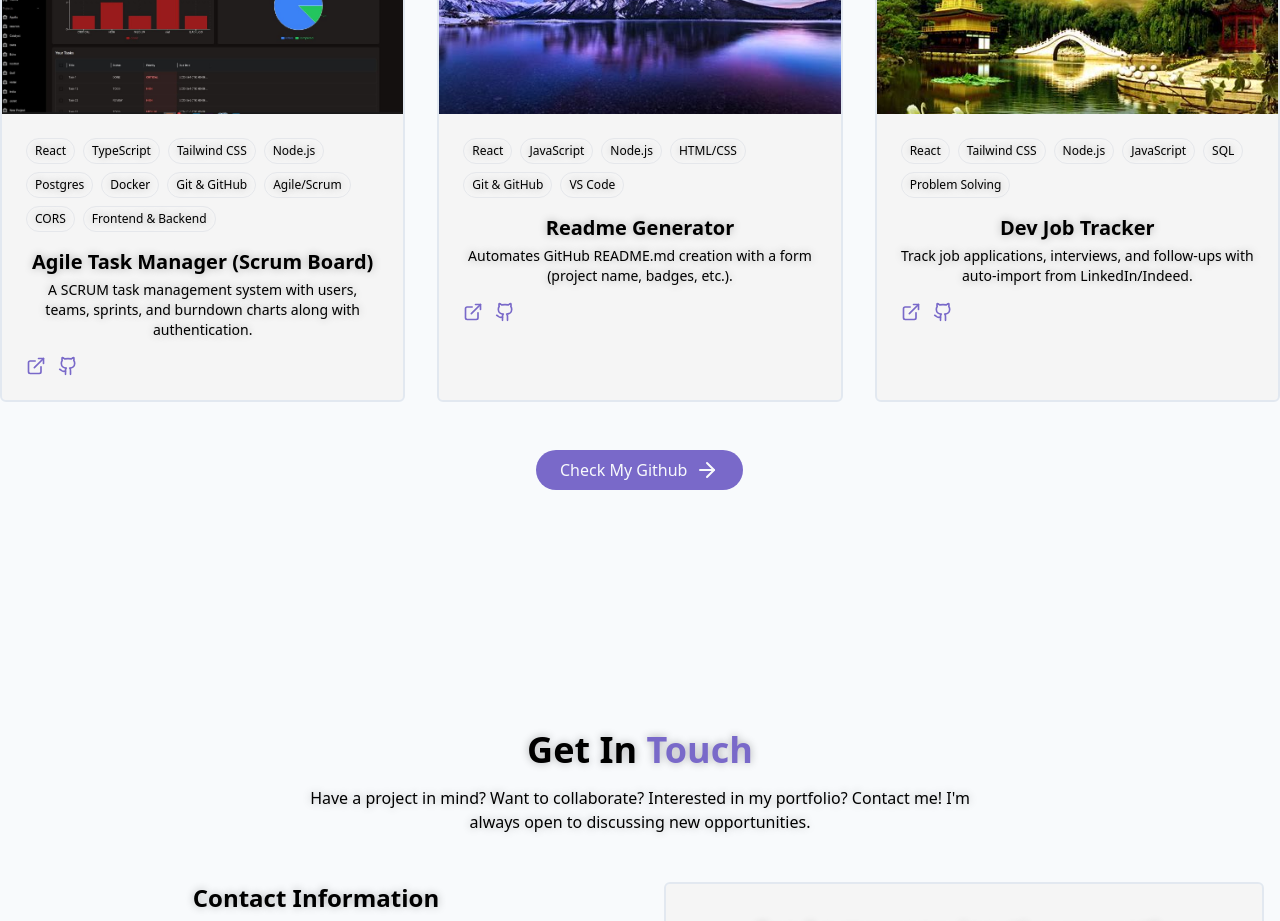
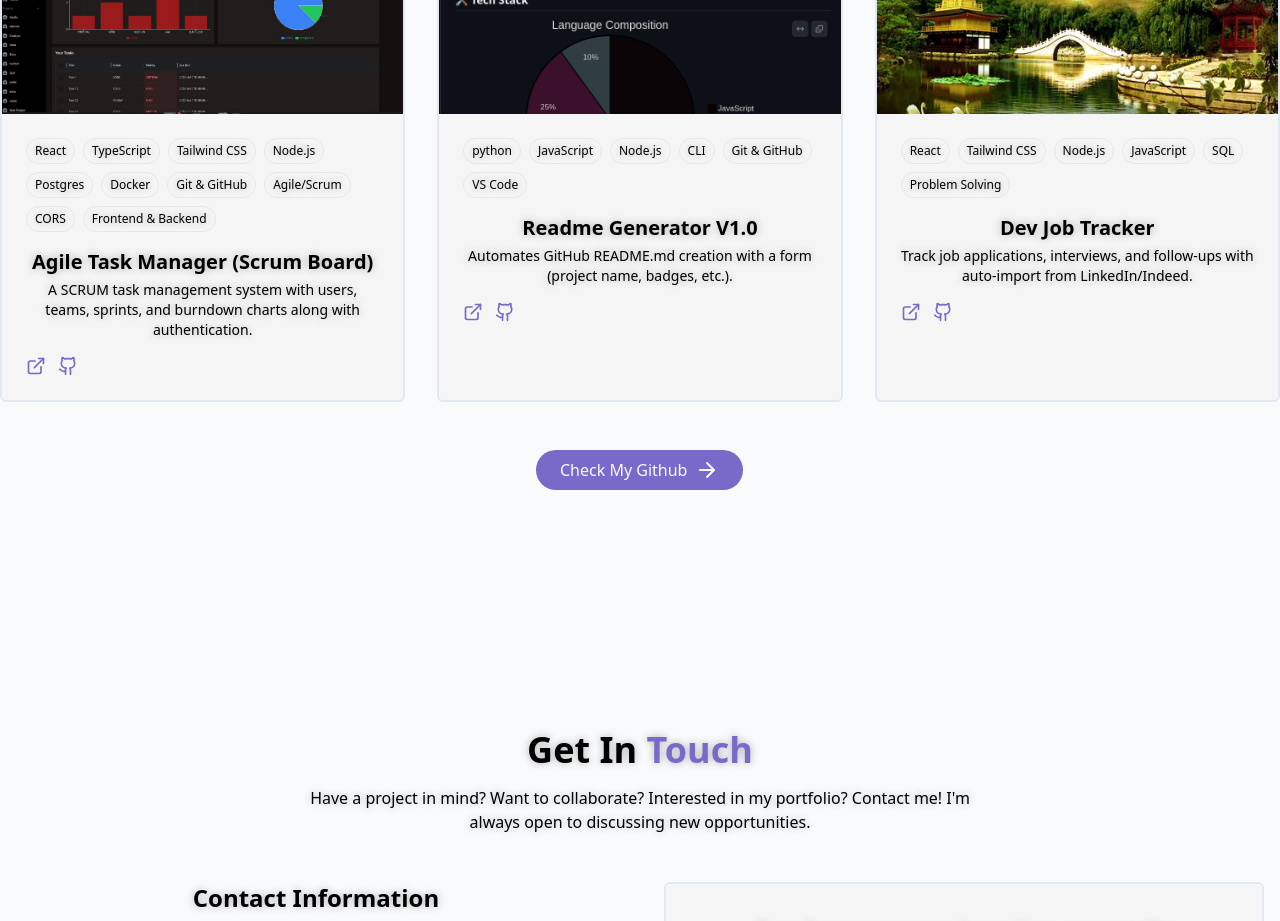
Before and after one commit to xmrenigmax/MyPortfolio, a React (Vite) app: page / in a window 1280 px wide. Shown: the part 3620-4541 px from the top of the page. Built offline with nearby package versions, Linux system fonts and the light colour scheme; the HTML template or start-up script is replaced by a standard one.

Commit message:
Update added ReadmeGenerator

```diff
--- a/src/components/ProjectsSection.jsx
+++ b/src/components/ProjectsSection.jsx
@@ -34,12 +34,12 @@ const project = [
     },
     {
         id: 2,
-        title: "Readme Generator",
+        title: "Readme Generator V1.0",
         description: "Automates GitHub README.md creation with a form (project name, badges, etc.).",
         image: "/projects/project2.jpeg",
-        tags: ['React', 'JavaScript', 'Node.js', 'HTML/CSS', 'Git & GitHub', 'VS Code'],
-        demoURL: "#", // TODO: Replace with actual demo URL
-        githubURL: '#' // TODO: Replace with actual GitHub URL
+        tags: ['python', 'JavaScript', 'Node.js', 'CLI', 'Git & GitHub', 'VS Code'],
+        demoURL: "https://github.com/xmrenigmax/ReadMeGenerator",
+        githubURL: 'https://github.com/xmrenigmax/ReadMeGenerator'
     },
     {
         id: 3,
```
Also changed, not shown: public/projects/project2.jpeg, 1 other file (tests, documents, lock files or other folders).
